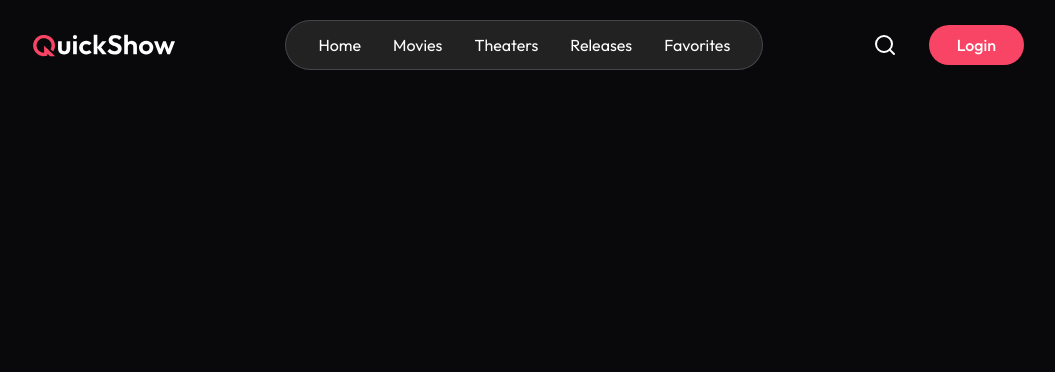
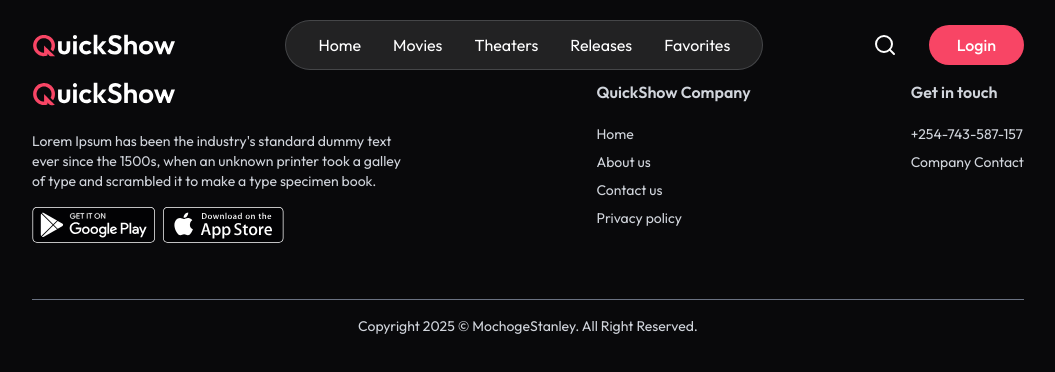
Before and after one commit to SonOfChrist/Movie-Ticket-Booking, a React (Vite) app: page /support in a window 1280 px wide. Shown: the top 372 px of the page, without its empty margins (112-1167 px from the left). Built offline with nearby package versions, Linux system fonts and the light colour scheme; no server answers.

Commit message:
Created The Footer.jsx

```diff
--- a/src/components/Footer.jsx
+++ b/src/components/Footer.jsx
@@ -1,10 +1,43 @@
 import React from 'react'
+import { assets } from '../assets/assets'
 
 const Footer = () => {
   return (
-    <div>
-
-    </div>
+    <footer className="px-6 md:px-16 lg:px-36 mt-20 w-full text-gray-300">
+            <div className="flex flex-col md:flex-row justify-between w-full gap-10 border-b border-gray-500 pb-14">
+                <div className="md:max-w-96">
+                    <img className="w-36 h-auto" src={assets.logo} alt="logo" />
+                    <p className="mt-6 text-sm">
+                        Lorem Ipsum has been the industry's standard dummy text ever since the 1500s, when an unknown printer took a galley of type and scrambled it to make a type specimen book.
+                    </p>
+                    <div className="flex items-center gap-2 mt-4">
+                        <img src={assets.googlePlay} alt="google play" className="h-9 w-auto " />
+                        <img src={assets.appStore} alt="app store" className="h-9 w-auto " />
+                    </div>
+                </div>
+                <div className="flex-1 flex items-start md:justify-end gap-20 md:gap-40">
+                    <div>
+                        <h2 className="font-semibold mb-5">QuickShow Company</h2>
+                        <ul className="text-sm space-y-2">
+                            <li><a href="#">Home</a></li>
+                            <li><a href="#">About us</a></li>
+                            <li><a href="#">Contact us</a></li>
+                            <li><a href="#">Privacy policy</a></li>
+                        </ul>
+                    </div>
+                    <div>
+                        <h2 className="font-semibold mb-5">Get in touch</h2>
+                        <div className="text-sm space-y-2">
+                            <p>+254-743-587-157</p>
+                            <p>Company Contact</p>
+                        </div>
+                    </div>
+                </div>
+            </div>
+            <p className="pt-4 text-center text-sm pb-5">
+                Copyright {new Date().getFullYear()} © MochogeStanley. All Right Reserved.
+            </p>
+        </footer>
   )
 }
 
```
